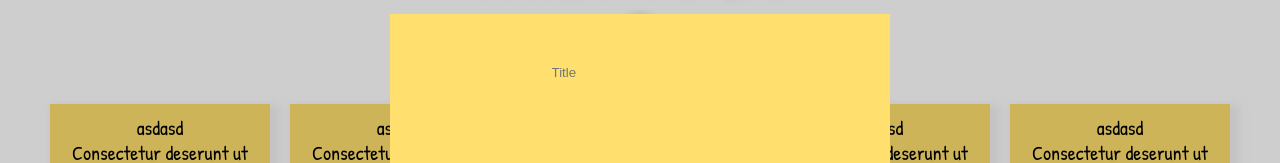
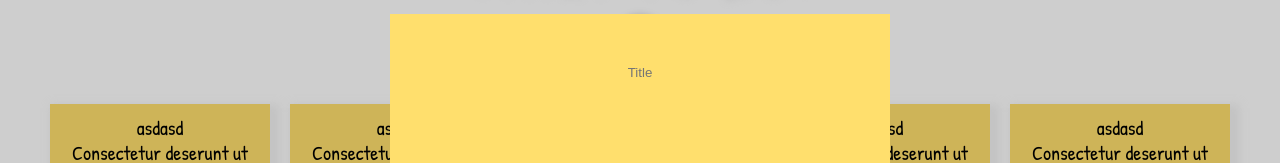
Before and after one commit to CyrusOlega/to-do, a React (Create React App) app: page / in a window 1280 px wide. Both pictures are taken after a click on the button 640 px from the left and 175 px from the top of the page. Shown: the part 136-299 px from the top of the page. Built offline with nearby package versions, Linux system fonts and the light colour scheme.

Commit message:
added input-form styling

```diff
--- a/src/App.css
+++ b/src/App.css
@@ -95,6 +95,16 @@ button {
 }
 
 .input-form {
+  text-align: center;
+  width: 50%;
   background-color: transparent;
   border: none;
+  transition: 0.3s;
 }
+.input-form:focus {
+  outline-width: 0;
+  box-shadow: 0 -1px 0 #00000076 inset;
+}
+.input-form:hover {
+  box-shadow: 0 -1px 0 #00000076 inset;
+}
```
